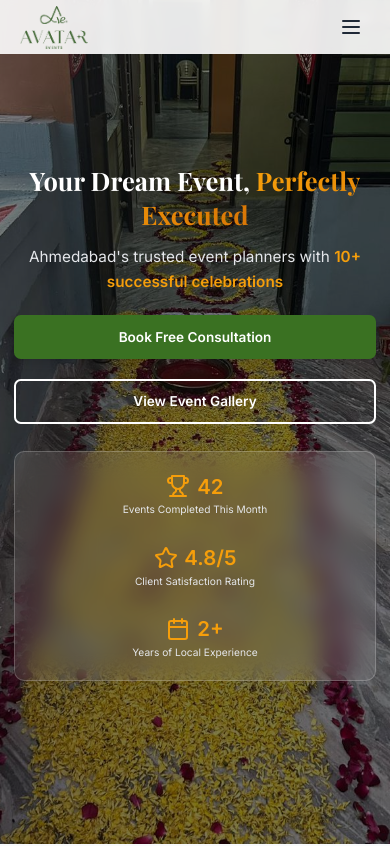
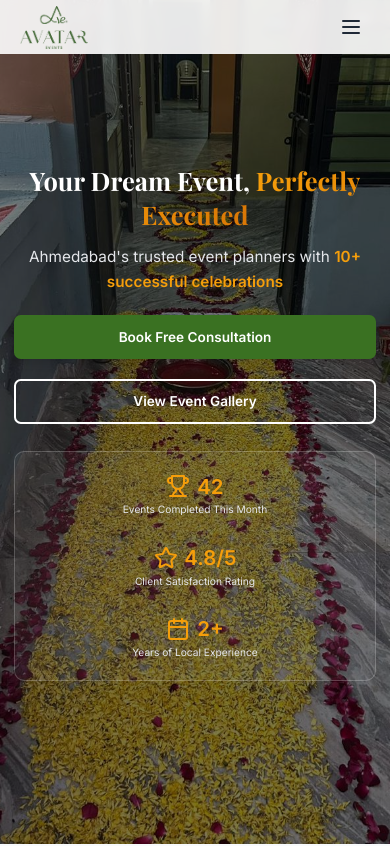
Before and after one commit to princepatel7401/eventsbyavatar, a React (Vite) app: page / in a window 390 px wide. Shown: the top 846 px of the page. Built offline with nearby package versions, Linux system fonts and the light colour scheme.

Commit message:
Update HeroSection styling: adjusted background opacity for improved visual contrast and consistency across different screen sizes.

```diff
--- a/src/pages/landing-page/components/HeroSection.jsx
+++ b/src/pages/landing-page/components/HeroSection.jsx
@@ -132,7 +132,7 @@ const HeroSection = () => {
                 : "translate-y-10 opacity-0"
             }`}
           >
-            <div className="bg-white/10 backdrop-blur-md rounded-xl sm:rounded-2xl p-4 sm:p-6 border border-white/20">
+            <div className="bg-white/5 sm:bg-white/10 sm:backdrop-blur-md rounded-xl sm:rounded-2xl p-4 sm:p-6 border border-white/20">
               <div className="grid grid-cols-1 sm:grid-cols-3 gap-4 sm:gap-6 text-center">
                 <div className="flex flex-col items-center py-2">
                   <div className="flex items-center text-accent mb-1 sm:mb-2">
```
